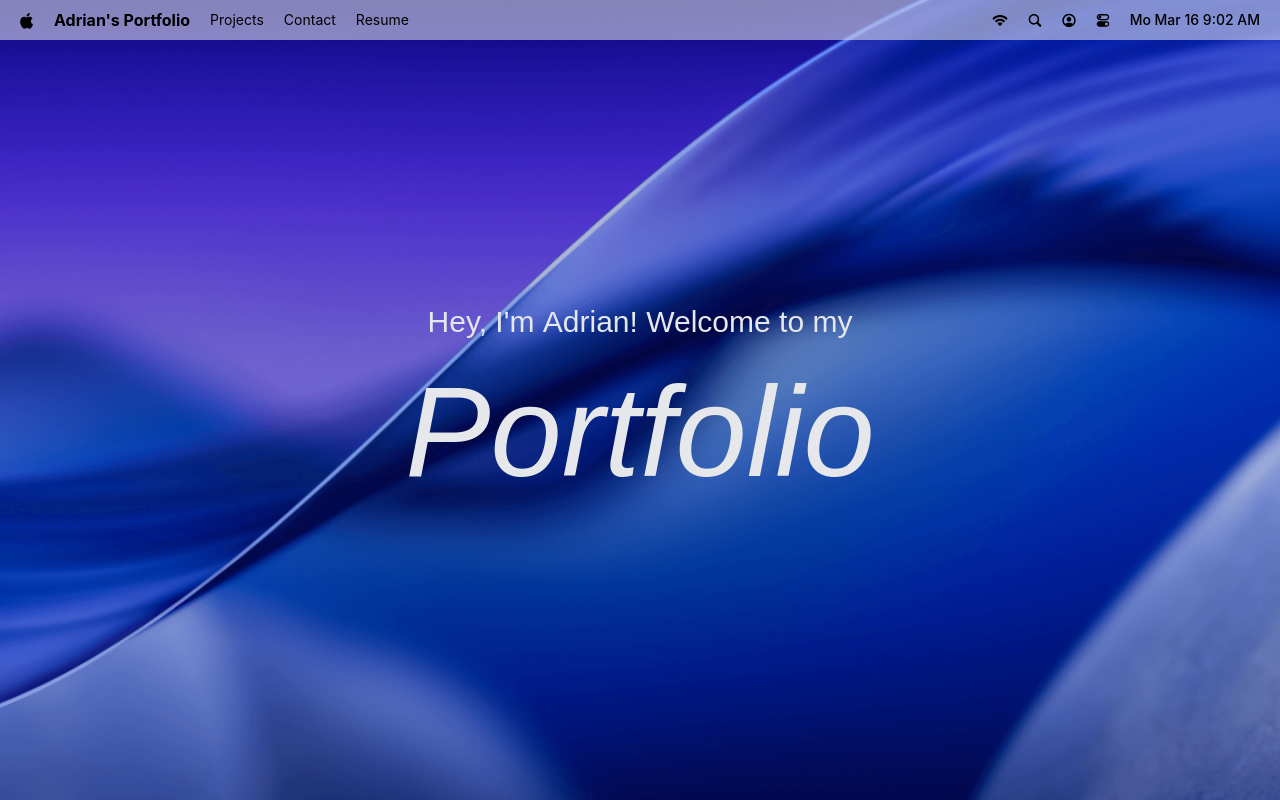
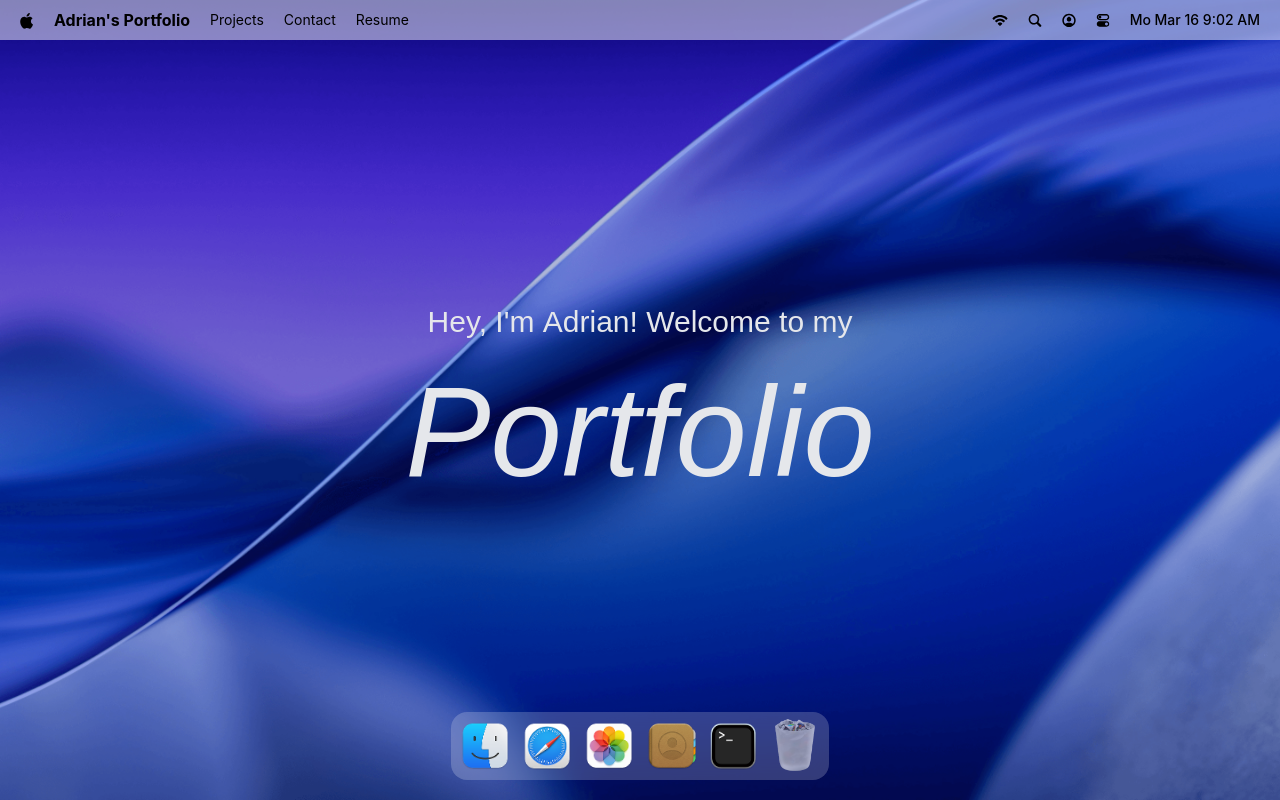
Before and after one commit to hoangquy0417/macos_portfolio, a React (Vite) app: page / in a window 1280 px wide. Built offline with nearby package versions, Linux system fonts and the light colour scheme; a web font is replaced by a local one.

Commit message:
implement dock present action

```diff
--- a/package.json
+++ b/package.json
@@ -16,6 +16,7 @@
     "gsap": "^3.14.2",
     "react": "^19.1.1",
     "react-dom": "^19.1.1",
+    "react-tooltip": "^5.30.0",
     "tailwindcss": "^4.2.1"
   },
   "devDependencies": {
--- a/src/App.jsx
+++ b/src/App.jsx
@@ -1,10 +1,11 @@
-import {Nav, Welcome} from "./components";
+import {Nav, Welcome, Dock} from "./components";
 
 const App = () => {
     return (
         <div>
             <Nav/>
             <Welcome/>
+            <Dock/>
         </div>
     )
 }
--- /dev/null
+++ b/src/components/Dock.jsx
@@ -0,0 +1,79 @@
+import {useRef} from "react";
+import {dockApps} from "#constants/index.js";
+import {Tooltip} from "react-tooltip";
+import gsap from "gsap";
+import {useGSAP} from "@gsap/react";
+
+const Dock = () => {
+    const dockRef = useRef(null);
+    useGSAP(() => {
+            const dock = dockRef.current;
+            if (!dock) return null;
+            const icons = dock.querySelectorAll(".dock-icon");
+            const animateIcons =  (mouseX) => {
+                const { left } = dock.getBoundingClientRect();
+                icons.forEach((icon) => {
+                    const {left: iconLeft, width} = icon.getBoundingClientRect();
+                    const center = iconLeft - left +  width / 2 ;
+                    const distance = Math.abs(mouseX - center);
+                    const intensity = Math.exp(-(distance ** 2.5) / 2000);
+                    gsap.to(icon, {
+                        scale: 1 + 0.25 * intensity,
+                        y: -15 * intensity,
+                        duration: 0.2,
+                        ease: "power1.out",
+                    });
+                });
+            }
+            const handleMouseMove = (e) => {
+                const {left} = dock.getBoundingClientRect();
+                animateIcons(e.clientX - left)
+            }
+            const  resetIcons = () => {
+                icons.forEach((icon) => {
+                    gsap.to(icon, {
+                        scale: 1,
+                        y: 0,
+                        duration: 0.3,
+                        ease: "power1.out",
+                    })
+                })
+            }
+            dock.addEventListener("mousemove", handleMouseMove)
+            dock.addEventListener("mouseleave", resetIcons)
+        return () => {
+                dock.removeEventListener("mousemove", handleMouseMove)
+                dock.removeEventListener("mouseleave", resetIcons)
+        }
+
+    },[])
+    const toggleApp = () => {};
+    return (
+        <section id="dock">
+            <div ref={dockRef} className="dock-container">
+                {dockApps.map(({id, name, icon, canOpen})=> (
+                    <div key={id} className="relative flex justify-center">
+                        <button
+                            type="button"
+                            className="dock-icon"
+                            aria-label={name}
+                            data-tooltip-id="dock-tooltip"
+                            data-tooltip-content={name}
+                            data-tooltip-delay-show={150}
+                            disabled={!canOpen}
+                            onClick={()=> toggleApp({id, canOpen})}>
+                            <img
+                                src={`/images/${icon}`}
+                                alt={name}
+                                loading="lazy"
+                                className={canOpen ? " " : "opacity-60"}/>
+                        </button>
+                    </div>
+                ))}
+                <Tooltip id="dock-tooltip" place="top" className="tooltip"/>
+            </div>
+
+        </section>
+    )
+}
+export default Dock
--- a/src/components/index.js
+++ b/src/components/index.js
@@ -1,3 +1,4 @@
 import Nav from "#components/Nav.jsx";
 import Welcome from "#components/Welcome.jsx";
-export {Nav, Welcome};
+import Dock from "#components/Dock.jsx";
+export {Nav, Welcome, Dock};
```
Also changed, not shown: 1 other file (tests, documents, lock files or other folders).
